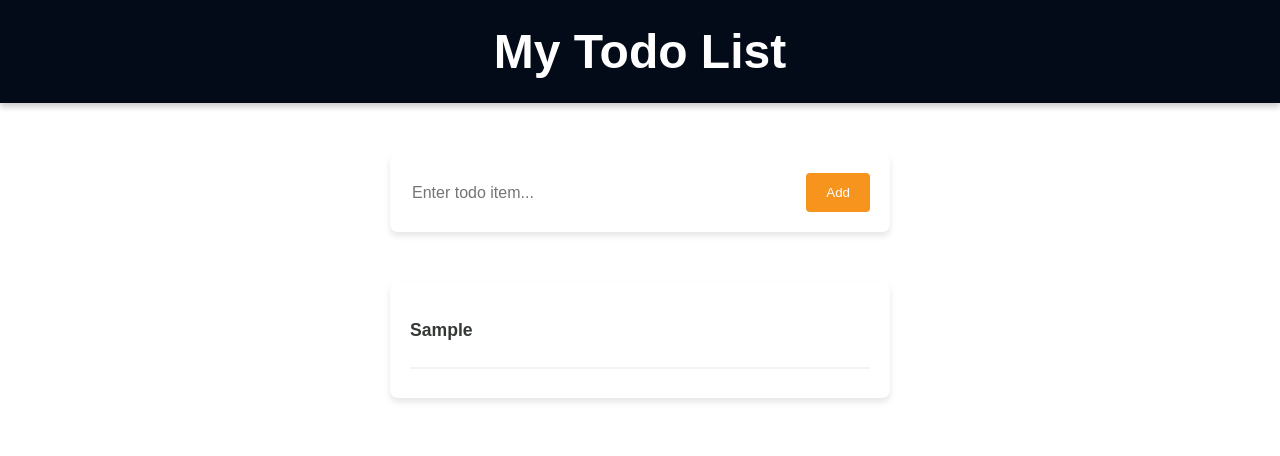
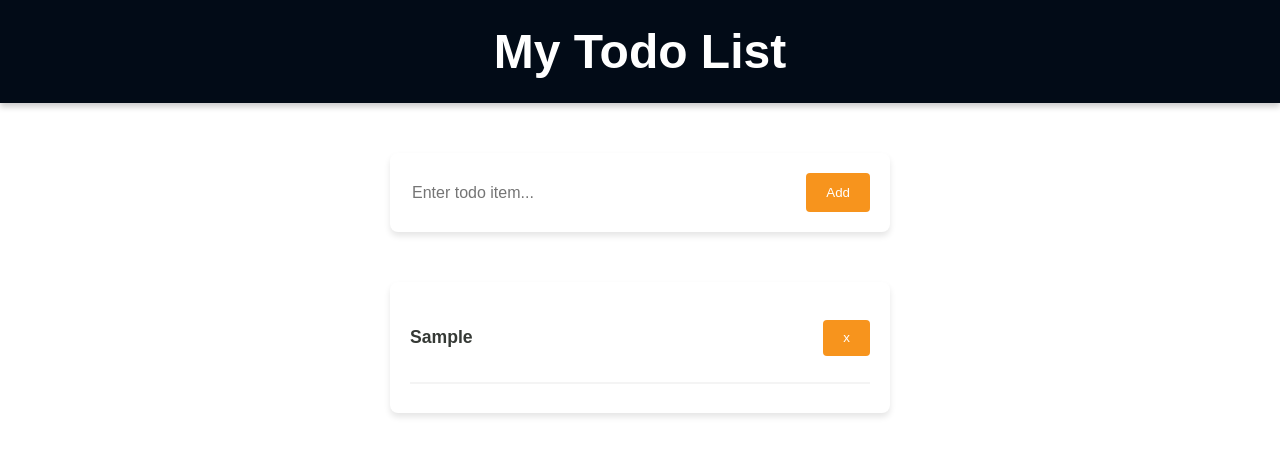
Before and after one commit to ameh-samson/todo-app, a React (Vite) app: page / in a window 1280 px wide. Both pictures are taken after typing "Sample" into the empty fields and a click on the button "Add". Shown: the top 456 px of the page. Built offline with nearby package versions, Linux system fonts and the light colour scheme.

Commit message:
adds delete button

```diff
--- a/src/components/TodoItem/TodoItem.jsx
+++ b/src/components/TodoItem/TodoItem.jsx
@@ -3,7 +3,13 @@
 const TodoItem = ({ item }) => {
   return (
     <div className={styles.item}>
-      <div className={styles.itemName}>{item}</div>
+      <div className={styles.itemName}>
+        {item}
+        <span>
+          <button className={styles.deleteBtn}>x</button>
+        </span>
+      </div>
+
       <hr className={styles.line} />
     </div>
   );
--- a/src/components/TodoItem/TodoItem.module.css
+++ b/src/components/TodoItem/TodoItem.module.css
@@ -6,6 +6,18 @@
 .itemName {
   font-weight: bold;
   padding-block: 1em;
+  display: flex;
+  justify-content: space-between;
+  align-items: center;
+}
+
+.deleteBtn {
+  padding: 0.8em 1.5em;
+  border: none;
+  background: #f7941d;
+  color: #fff;
+  border-radius: 4px;
+  cursor: pointer;
 }
 
 .line {
```
